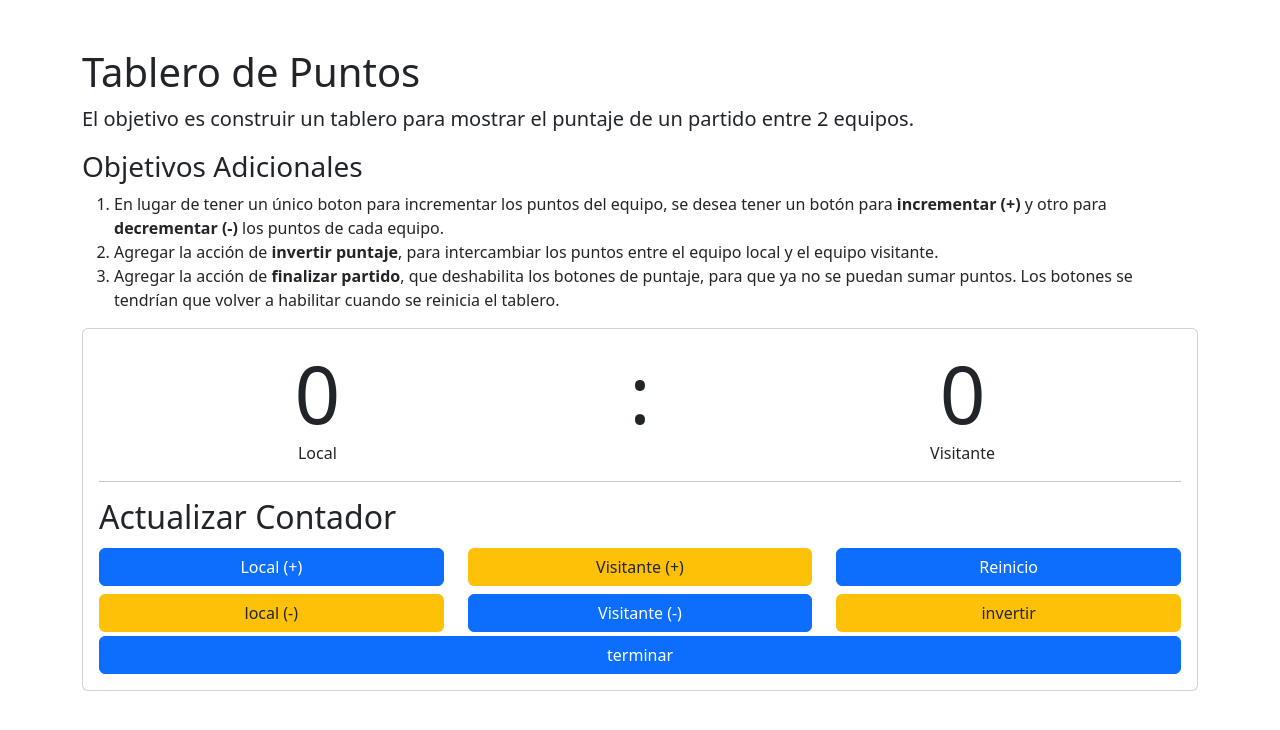
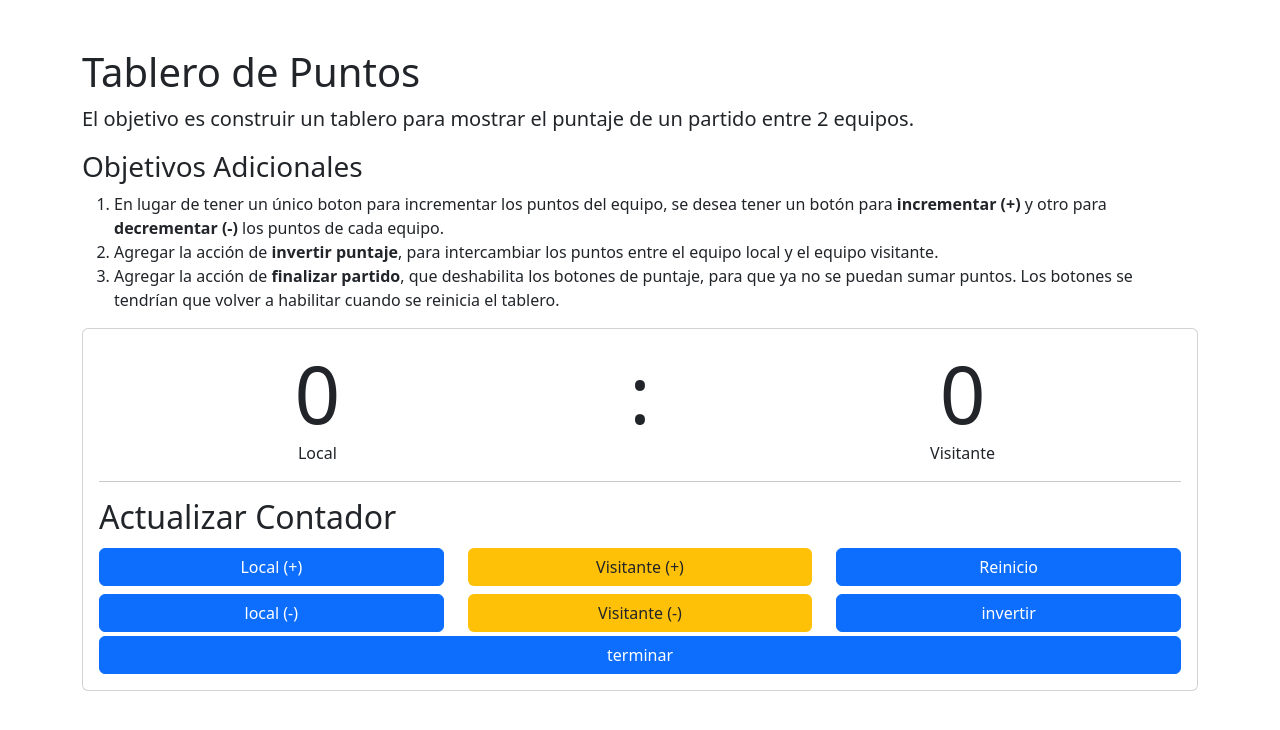
Before and after one commit to luzmoral/plataformas-moviles-entregas, a plain HTML site: page tp-5/tablero-puntos.html in a window 1280 px wide. Drawn offline with nearby package versions, Linux system fonts and the light colour scheme.

Commit message:
Update tablero-puntos.html

```diff
--- a/tp-5/tablero-puntos.html
+++ b/tp-5/tablero-puntos.html
@@ -54,17 +54,17 @@
 		                </button>
 		            </div>
                     <div class="col-12 col-sm-4 my-1">
-		                <button class="btn d-block w-100 bg-warning" id="local-">
+		                <button class="btn d-block w-100 btn-primary" id="local-">
 		                    local (-)
 		                </button>
 		            </div>
                     <div class="col-12 col-sm-4 my-1">
-		                <button class="btn d-block w-100 btn-primary" id="visitante-">
+		                <button class="btn d-block w-100 bg-warning" id="visitante-">
 		                    Visitante (-)
 		                </button>
 		            </div>
                     <div class="col-12 col-sm-4 my-1">
-		                <button class="btn d-block w-100 bg-warning" id="invertir">
+		                <button class="btn d-block w-100 btn-primary" id="invertir">
 		                    invertir
 		                </button>
 		            </div>
```
